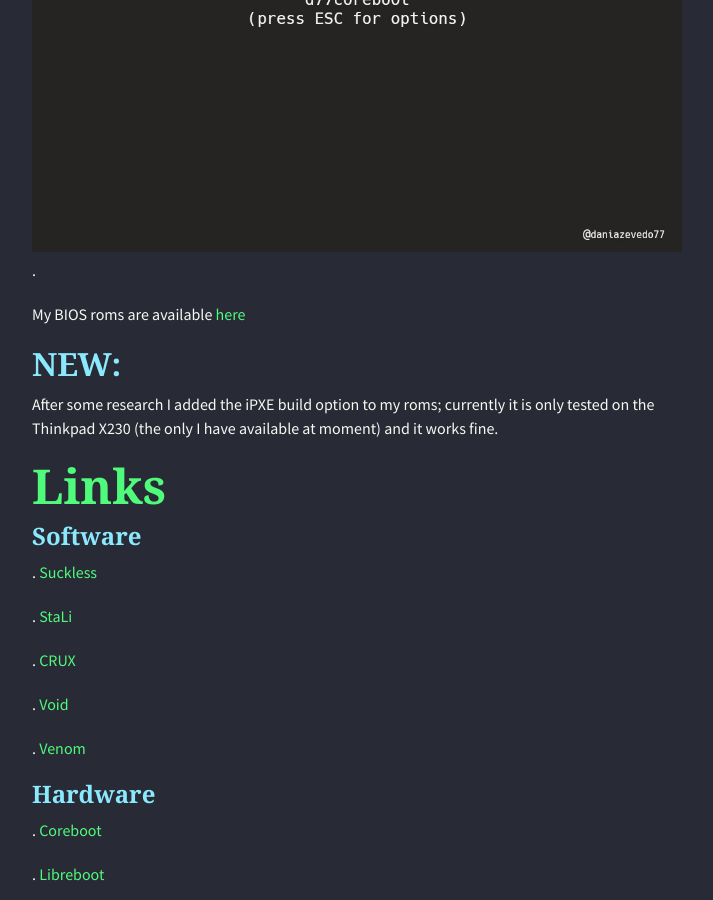
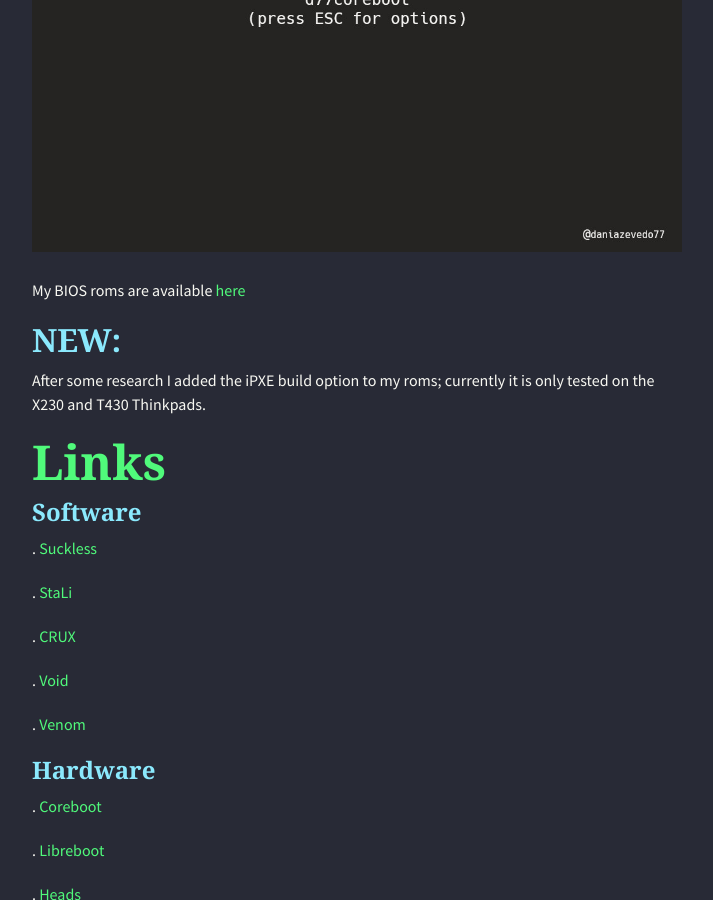
Before and after one commit to dani-77/dani-77.github.io, a Jekyll site: the page built from index.md, in a window 1280 px wide and 900 px high, scrolled down 1279 px. Shown: the whole window, without its empty margins (283-996 px from the left). Built offline with Jekyll 4.4.1, drawn with Linux system fonts in a browser that asks for light colours; nearby versions of some CDN libraries.

Commit message:
Update index.md

```diff
--- a/index.md
+++ b/index.md
@@ -36,13 +36,13 @@ Hello,
 
 this will be my new coreboot bootsplash.
 
-![bootsplash](/img/backI.jpg).
+![bootsplash](/img/backI.jpg)
 
 My BIOS roms are available [here](https://github.com/dani-77/d77coreboot)
 
 ## NEW:
 
-After some research I added the iPXE build option to my roms; currently it is only tested on the Thinkpad X230 (the only I have available at moment) and it works fine.
+After some research I added the iPXE build option to my roms; currently it is only tested on the X230 and T430 Thinkpads.
 
 # Links
 
```
